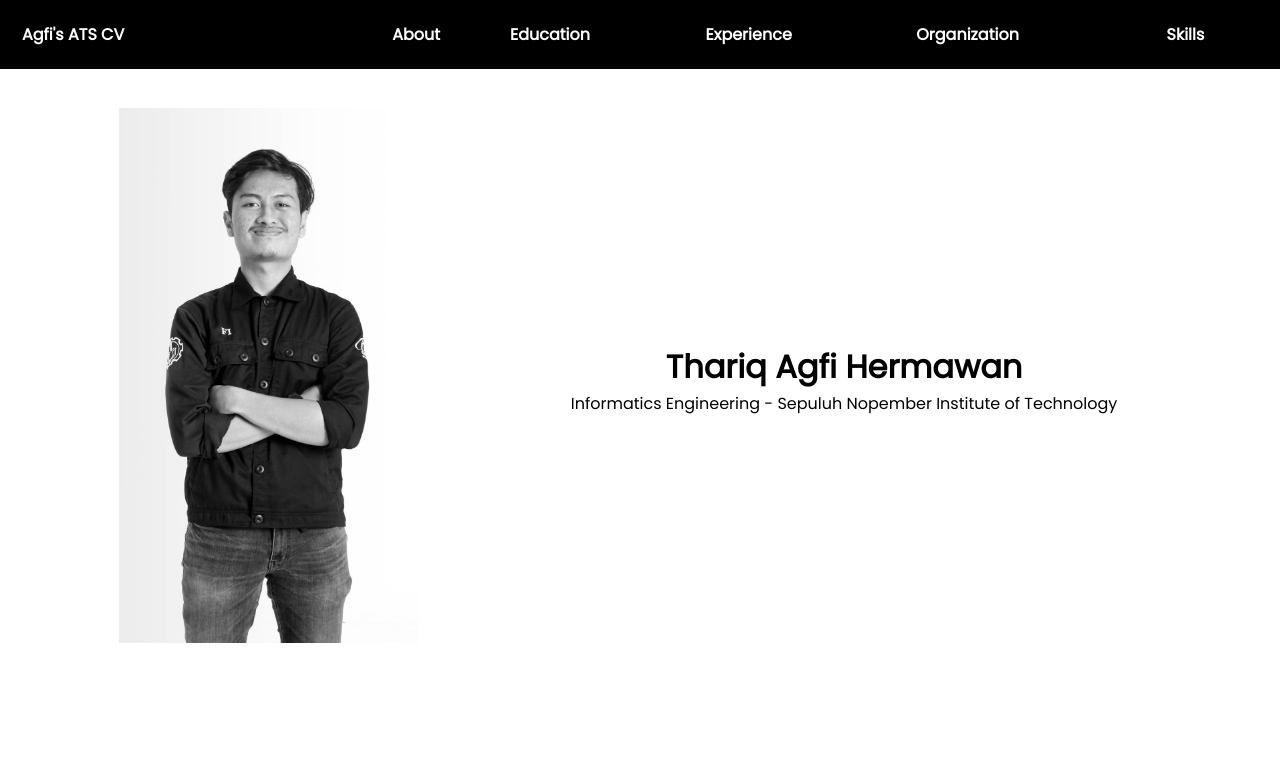
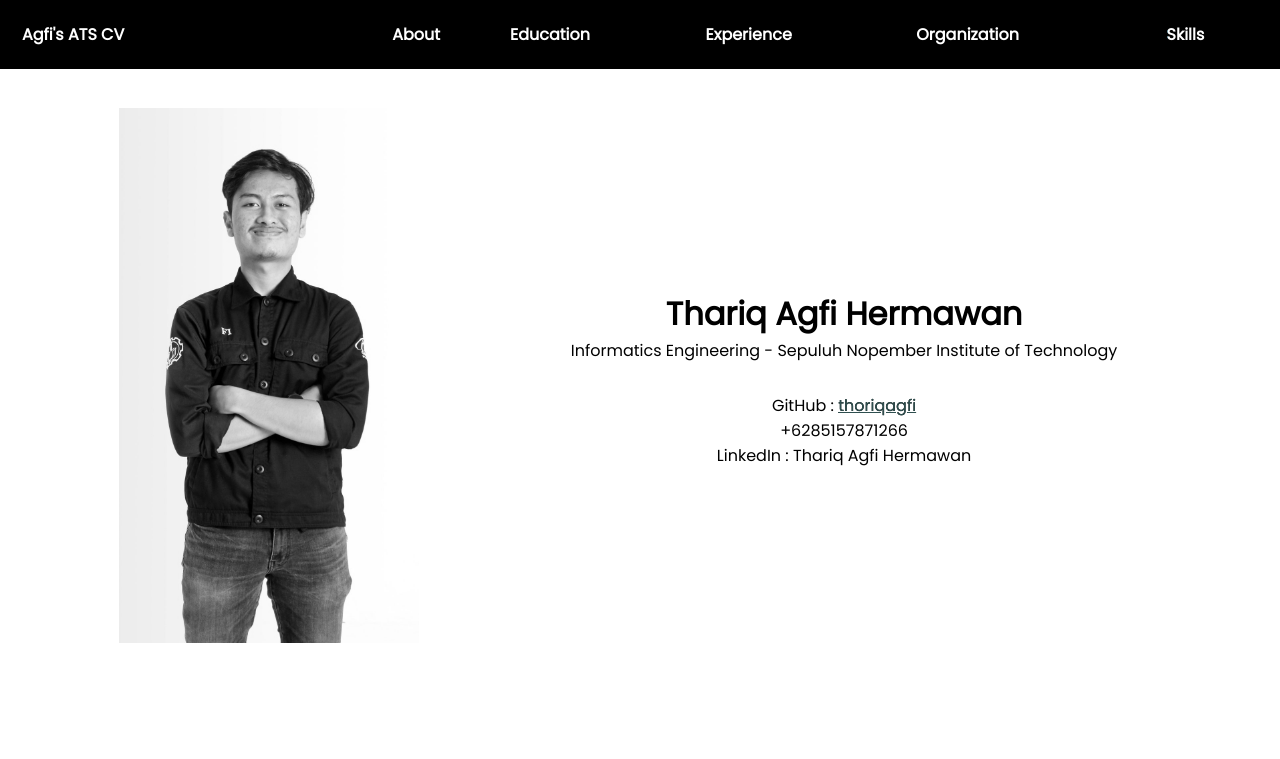
Before and after one commit to thoriqagfi/pweb-cv, a plain HTML site: page index.html in a window 1280 px wide. Shown: the top 759 px of the page. Drawn offline with Linux system fonts and the light colour scheme.

Commit message:
feat: add socmed on hero:

```diff
--- a/index.html
+++ b/index.html
@@ -122,6 +122,9 @@
         <td>
           <h1 class="hover">Thariq Agfi Hermawan</h1>
           <p class="hover">Informatics Engineering - Sepuluh Nopember Institute of Technology</p>
+          <p style="padding-top: 30px;">GitHub : <a href="http://github.com/thoriqagfi" target="_blank" rel="noopener noreferrer" class="hover" style="color: darkslategray;">thoriqagfi</a></p>
+          <p>+6285157871266</p>
+          <p>LinkedIn : <a href="http://linkedin.com/in/thariqagfihermawan" target="_blank" rel="noopener noreferrer" class="hover">Thariq Agfi Hermawan</a></p>
         </td>
       </tr>
     </table>
```
